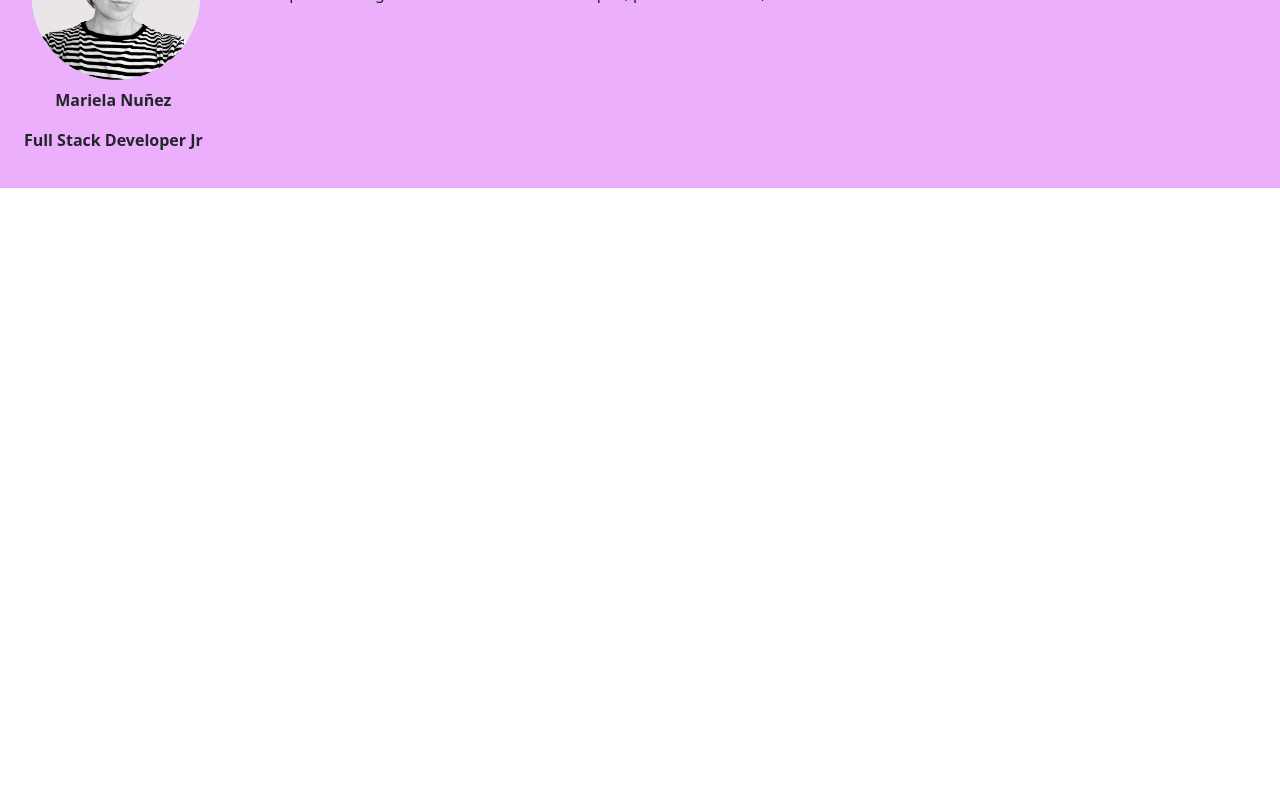
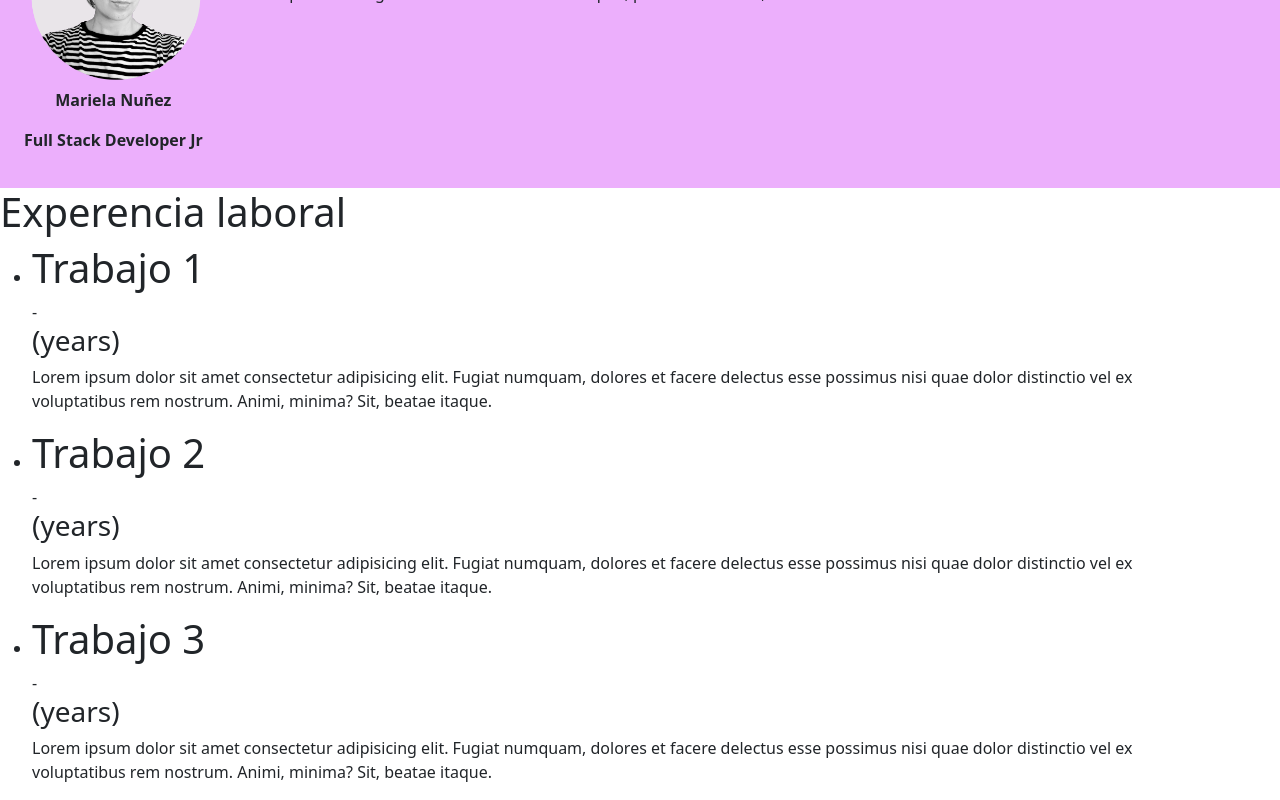
Before and after one commit to MarNuez/argpro, an Angular app in the folder argpro/: page / in a window 1280 px wide. Shown: the part 772-1572 px from the top of the page. Before the commit the page ends 960 px from the top, so only its background shows below. Built offline with nearby package versions, Linux system fonts and the light colour scheme.

Commit message:
experiencialaboral

```diff
--- a/argpro/src/app/app.component.html
+++ b/argpro/src/app/app.component.html
@@ -1,2 +1,3 @@
 <app-header></app-header>
 <app-acerca-de></app-acerca-de>
+<app-experiencia></app-experiencia>
--- a/argpro/src/app/app.module.ts
+++ b/argpro/src/app/app.module.ts
@@ -8,6 +8,7 @@ import { LogoAPComponent } from './components/logo-ap/logo-ap.component';
 import { SocalComponent } from './components/socal/socal.component';
 import { BannerComponent } from './components/banner/banner.component';
 import { AcercaDeComponent } from './components/acerca-de/acerca-de.component';
+import { ExperienciaComponent } from './components/experiencia/experiencia.component';
 
 @NgModule({
   declarations: [
@@ -17,6 +18,7 @@ import { AcercaDeComponent } from './components/acerca-de/acerca-de.component';
     SocalComponent,
     BannerComponent,
     AcercaDeComponent,
+    ExperienciaComponent,
 
   ],
   imports: [
--- /dev/null
+++ b/argpro/src/app/components/experiencia/experiencia.component.html
@@ -0,0 +1,26 @@
+<div class="row">
+    <h1>Experencia laboral</h1>
+    <div class="col-lg-11">
+       <ul>
+        <li>
+            <h1>Trabajo 1</h1> - <h3>(years)</h3>
+        </li>
+        <p> Lorem ipsum dolor sit amet consectetur adipisicing elit. Fugiat numquam, dolores et facere delectus esse possimus nisi quae dolor distinctio vel ex voluptatibus rem nostrum. Animi, minima? Sit, beatae itaque.
+        </p>
+       </ul>
+       <ul>
+        <li>
+            <h1>Trabajo 2</h1> - <h3>(years)</h3>
+        </li>
+        <p> Lorem ipsum dolor sit amet consectetur adipisicing elit. Fugiat numquam, dolores et facere delectus esse possimus nisi quae dolor distinctio vel ex voluptatibus rem nostrum. Animi, minima? Sit, beatae itaque.
+        </p>
+       </ul>
+       <ul>
+        <li>
+            <h1>Trabajo 3</h1> - <h3>(years)</h3>
+        </li>
+        <p> Lorem ipsum dolor sit amet consectetur adipisicing elit. Fugiat numquam, dolores et facere delectus esse possimus nisi quae dolor distinctio vel ex voluptatibus rem nostrum. Animi, minima? Sit, beatae itaque.
+        </p>
+       </ul>
+    </div>
+</div>
--- /dev/null
+++ b/argpro/src/app/components/experiencia/experiencia.component.ts
@@ -0,0 +1,15 @@
+import { Component, OnInit } from '@angular/core';
+
+@Component({
+  selector: 'app-experiencia',
+  templateUrl: './experiencia.component.html',
+  styleUrls: ['./experiencia.component.css']
+})
+export class ExperienciaComponent implements OnInit {
+
+  constructor() { }
+
+  ngOnInit(): void {
+  }
+
+}
```
Also changed, not shown: argpro/src/app/components/experiencia/experiencia.component.css (added), 1 other file (tests, documents, lock files or other folders).
